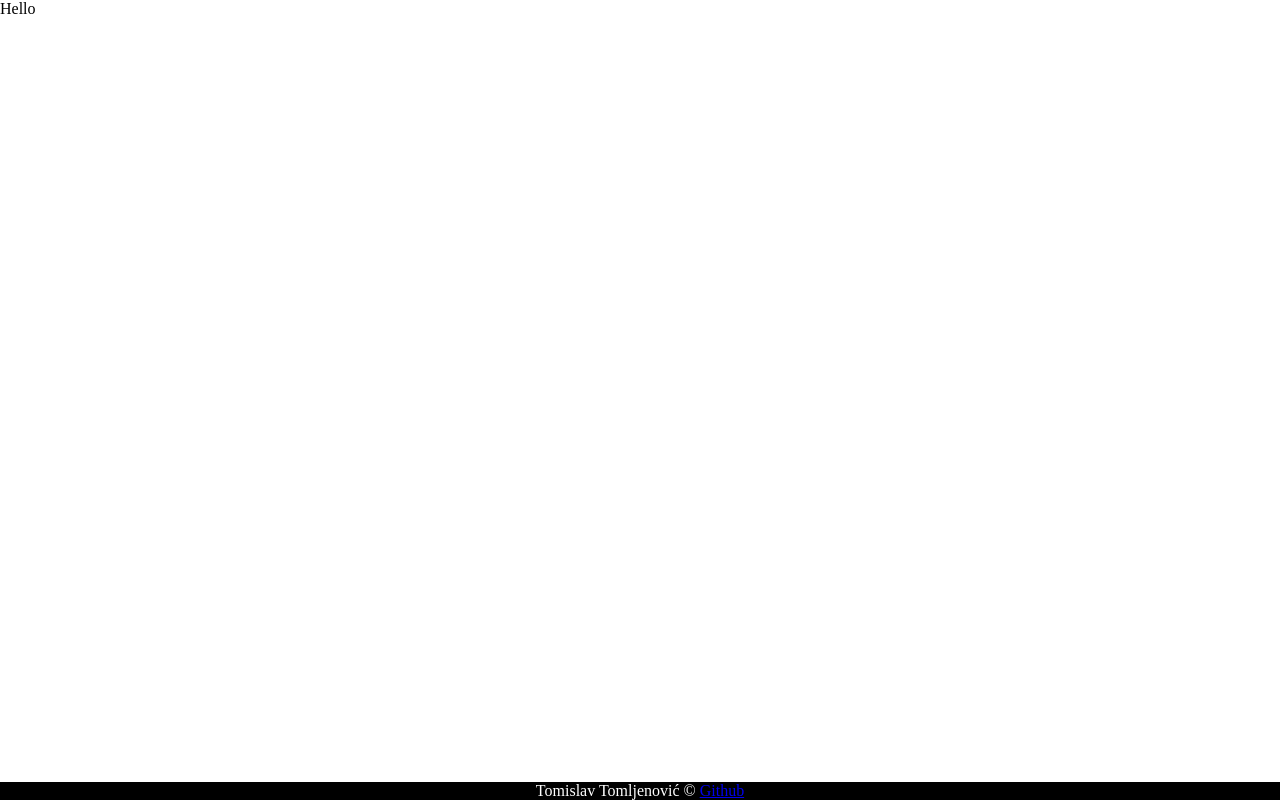
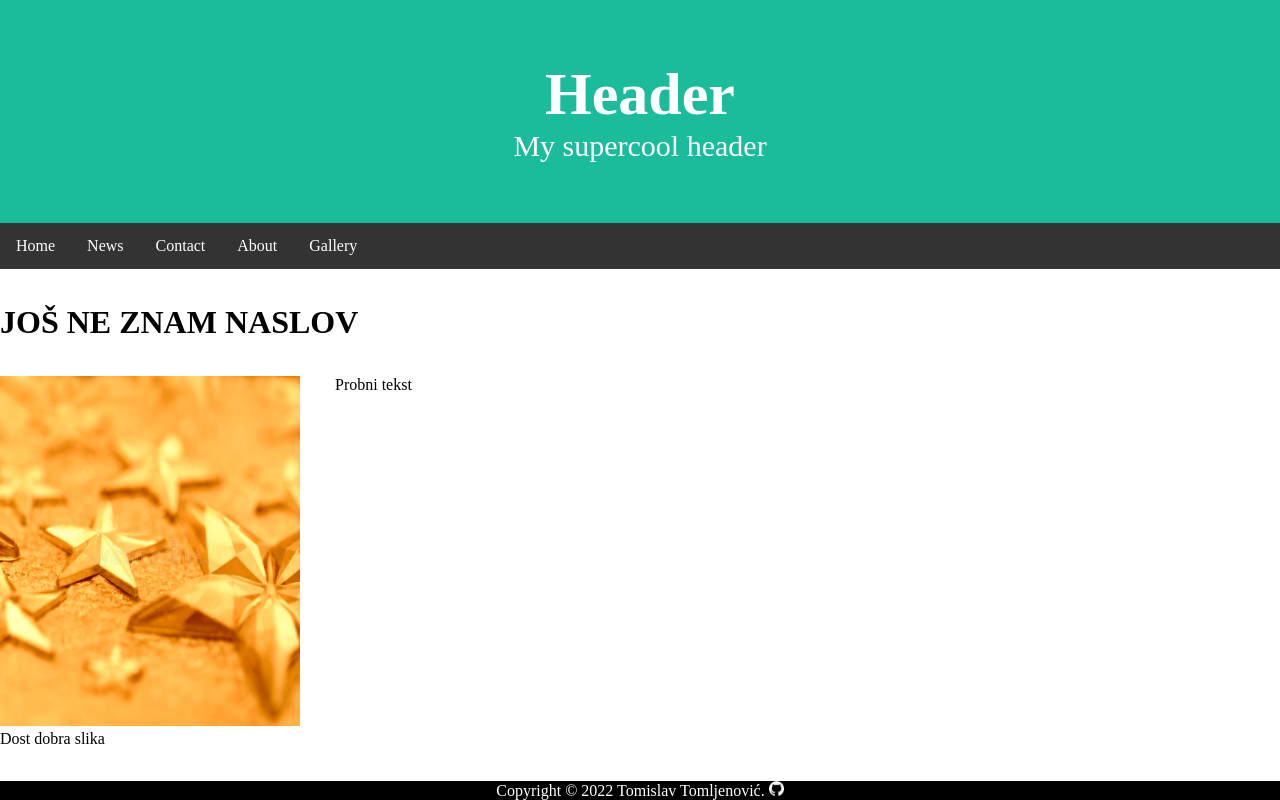
Before and after one commit to TomislavTomljenovic/NTPWS_Faks, a PHP site: page / in a window 1280 px wide. Run offline with PHP 8.4, Linux system fonts and the light colour scheme.

Commit message:
Add header, figures etc

```diff
--- /dev/null
+++ b/index.html
@@ -0,0 +1,55 @@
+<!DOCTYPE HTML>
+<html>
+	<head>
+		<title>Programiranje web aplikacija</title>
+		<meta http-equiv="content-type" content="text/html; charset=UTF-8">
+		<meta name="description" content="">
+		<meta name="keywords" content="">
+		<meta name="author" content="Tomislav Tomljenović">
+		<meta name="viewport" content="width=device-width, initial-scale=1">
+		<link rel="shortcut icon" type="image/x-icon" href="favicon.ico">
+		<link rel="stylesheet" type="text/css" href="style.css">
+	</head>
+
+
+<body>
+<header>
+	<div class="header">
+  		<h1>Header</h1>
+  		<p>My supercool header</p>
+	</div>
+		<nav>
+			<ul>
+			  <li><a href="index.html">Home</a></li>
+			  <li><a href="#">News</a></li>
+			  <li><a href="#">Contact</a></li>
+			  <li><a href="#">About</a></li>
+			  <li><a href="#">Gallery</a></li>
+			</ul>
+
+
+		</nav>
+
+</header>
+
+<main>
+	<h1 class="h1">JOŠ NE ZNAM NASLOV</h1>
+	<div>
+		<figure class="figure1" style="float:left">
+			<img src="img/1.jpg" width="300" height="350">
+			<figcaption > Dost dobra slika</figcaption>
+		</figure>
+	</div>
+
+	<p>Probni tekst</p>
+
+</main>
+
+
+
+<footer id="footer">
+	<p>Copyright &copy; 2022 Tomislav Tomljenović. <a href="https://github.com/TomislavTomljenovic/NTPWS_Faks.git"><img src="img/64439.png" title="Github" alt="Github" width="15" height="15"></a></p>
+</footer>
+
+</body>
+</html>
--- a/index.php
+++ /dev/null
@@ -1,24 +0,0 @@
-<!DOCTYPE HTML>
-<html>
-	<head>
-		<title>Programiranje web aplikacija</title>
-		<meta http-equiv="content-type" content="text/html; charset=UTF-8">
-		<meta name="description" content="">
-		<meta name="keywords" content="">
-		<meta name="author" content="Tomislav Tomljenović">
-		<meta name="viewport" content="width=device-width, initial-scale=1">
-		<link rel="shortcut icon" type="image/x-icon" href="favicon.ico">
-		<link rel="stylesheet" type="text/css" href="style.css">
-	</head>
-	<?php
-	echo "Hello";
-	?>
-
-<body>
-
-<footer id="footer">Tomislav Tomljenović &#169;
-<a href="https://github.com/TomislavTomljenovic/NTPWS_Faks">Github</a>
-</footer>
-
-</body>
-</html>
--- a/style.css
+++ b/style.css
@@ -5,6 +5,11 @@
 html, body {
     height:100%,
 }
+
+.h1 {
+    padding-top: 35px;
+    padding-bottom: 35px;
+  }
 
 #container {
     min-height: 100%;
@@ -16,7 +21,13 @@ html, body {
     padding-bottom: 100px;
 }
 
-
+.header {
+    padding: 60px;
+    text-align: center;
+    background: #1abc9c;
+    color: white;
+    font-size: 30px;
+  }
 
 #footer {
     position: fixed;
@@ -27,3 +38,31 @@ html, body {
     color: white;
     text-align: center;
   }
+
+  ul {
+	list-style-type: none;
+	margin: 0;
+	padding: 0;
+	overflow: hidden;
+	background-color: #333;
+}
+li {
+	float: left;
+}
+li a {
+	display: block;
+	color: white;
+	text-align: center;
+	padding: 14px 16px;
+	text-decoration: none;
+}
+li a:hover {
+	background-color: #111;
+}
+
+.figure1{
+text-align: left;
+size: 450 px;
+padding-right: 35px;
+padding-bottom: 35px;
+}
```
Also changed, not shown: img/1.jpg (added), img/64439.png (added).
